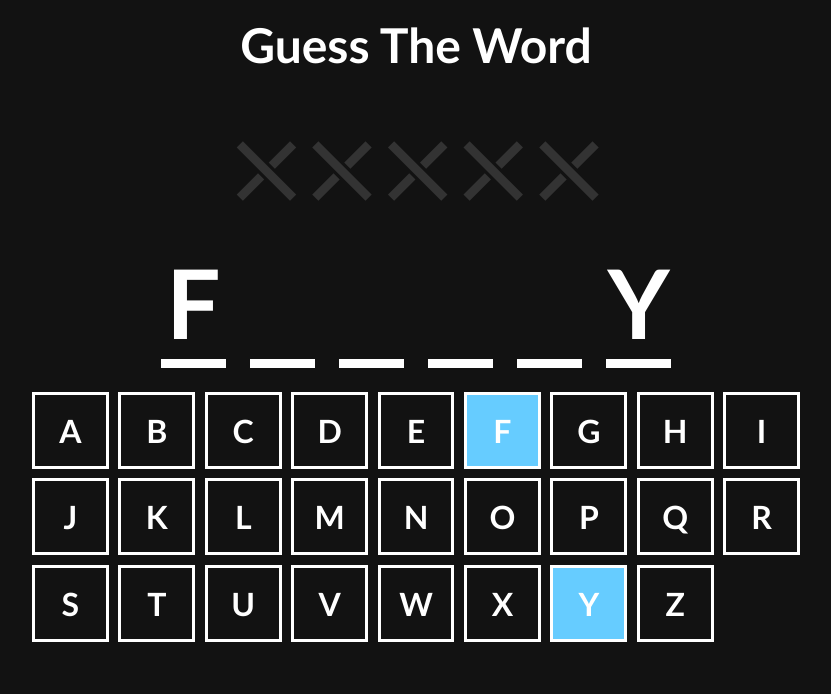
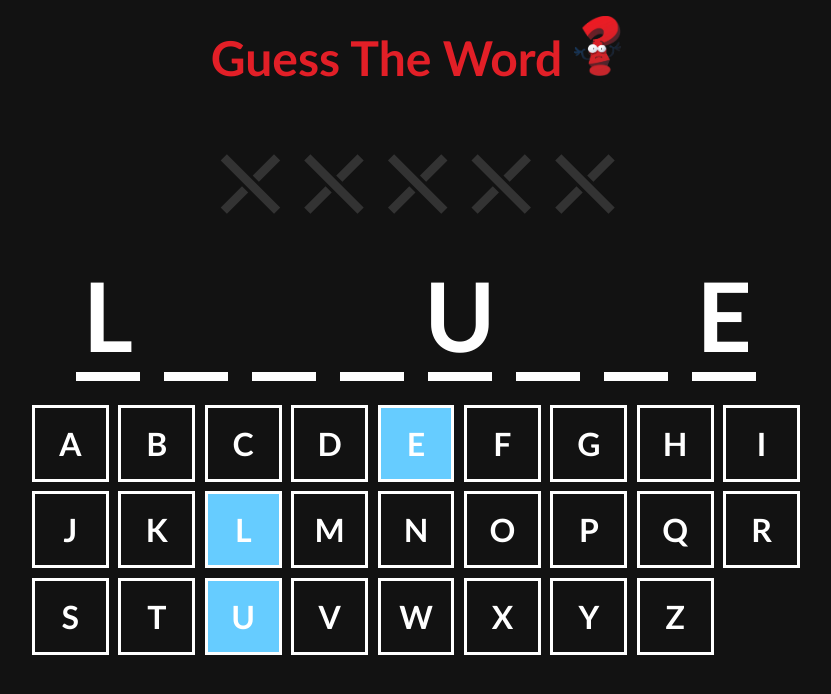
Before and after one commit to AkkiBro001/game-guess-the-word, a React (Vite) app: page / in a window 1280 px wide. Shown: the top 694 px of the page, without its empty margins (224-1055 px from the left). Built offline with nearby package versions, Linux system fonts and the light colour scheme.

Commit message:
Normal Game Done

```diff
--- a/src/App.css
+++ b/src/App.css
@@ -22,6 +22,11 @@ body{
 
 .main h2{
   font-size: 3rem;
+  color: #e21f27;
+}
+
+.main .question{
+  height: 60px;
 }
 
 .main .result{
@@ -49,18 +54,19 @@ body{
   font-weight: 900;
   display: flex;
   gap: 0.25em;
-
+  flex-wrap: wrap;
+  justify-content: center;
 }
 
 .main .guessWord .words{
-  width: 65px;
+  width: 4rem;
   display: flex;
   justify-content: center;
 }
 
 .main .keybord{
   display: grid;
-  grid-template-columns: repeat(auto-fit, minmax(70px, 1fr));
+  grid-template-columns: repeat(auto-fit, minmax(4.3rem, 1fr));
   gap: 0.6em;
 
 }
@@ -70,7 +76,7 @@ body{
   aspect-ratio: 1/1;
   font-size: 2rem;
   font-weight: bold;
-  border: 3px solid #fff;
+  border: 0.2rem solid #fff;
   background-color: transparent;
   color: #fff;
   cursor: pointer;
@@ -93,5 +99,14 @@ body{
 
 .main .attempt{
   display: flex;
-  gap: 1em
+  gap: 1.5em;
+  flex-wrap: wrap;
+  justify-content: center;
 }
+
+
+@media screen and (max-width: 768px) {
+    html{
+      font-size: 67.5%;
+    }
+}
--- a/src/App.jsx
+++ b/src/App.jsx
@@ -5,16 +5,11 @@ import GuessWords from './GuessWords';
 import KeyboardLayout from './KeyboardLayout';
 import Words from './wordsList.json'
 import { ATTEMPT } from './GuessWordAttempt';
+import question from './assets/question.png'
 
 function App() {
   function getWord() {
-    let word = Words[Math.floor(Math.random() * Words.length)]
-    const isNotReapeatletter =  word.split("").every((letter, _, arr) => arr.indexOf(letter) === arr.lastIndexOf(letter))
-    if(isNotReapeatletter){
-      return word
-    }else{
-      getWord()
-    }
+    return Words[Math.floor(Math.random() * Words.length)]
   }
 
   const [wordToGuess, setWordToGuess] = useState(
@@ -55,13 +50,13 @@ function App() {
 
 
   return <div className="main">
-    <h2>Guess The Word</h2>
+    <h2>Guess The Word <img src={question} className="question"/></h2>
     <p className="result">
-      {isWinner && "Winner!!! Refresh to try again"}
-      {isLose && "Nice Try! Refresh to try again"}
+      {isWinner && "Winner!!! Press 'Enter' to try again"}
+      {isLose && "Nice Try! Press 'Enter' to try again"}
     </p>
     <GuessWordAttempt noOfGuesses={inCorrectWord.length} />
-    <GuessWords guessWords={guessWords} wordToGuess={wordToGuess} />
+    <GuessWords guessWords={guessWords} wordToGuess={wordToGuess} revelLetters = {isLose}/>
     <div style={{ alignSelf: 'stretch' }}>
       <KeyboardLayout
         disabledKeyboard={isWinner || isLose}
--- a/src/GuessWords.jsx
+++ b/src/GuessWords.jsx
@@ -1,12 +1,16 @@
 import React, { useState } from 'react'
 
-function GuessWords({guessWords, wordToGuess}) {
+function GuessWords({guessWords, wordToGuess, revelLetters}) {
   console.log(guessWords, wordToGuess)
   return (
     <div className="guessWord">
         {wordToGuess.split("").map((letter, index) => <span key={index} style={{borderBottom: '0.1em solid white'}}>
-        <span style={{visibility: guessWords.includes(letter) ? 'visible' : 'hidden'}} className="words">
+        <span style={{
+          visibility: guessWords.includes(letter) || revelLetters ? 'visible' : 'hidden',
+          color: !guessWords.includes(letter) && revelLetters ? 'red' : '#fff'
+        }} className="words">
           {letter}
+
         </span>
         </span>)}
     </div>
--- a/src/KeyboardLayout.jsx
+++ b/src/KeyboardLayout.jsx
@@ -4,7 +4,7 @@ const KEYS = Array.from(Array(26)).map((e, i) => i + 65).map((x) => String.fromC
 
 
 function KeyboardLayout({activeLetters, inActiveLetters, addGuessLetter, disabledKeyboard}) {
-  console.log(activeLetters)
+
   return (
     <div className="keybord">
     {KEYS.map((key, index) => {
```
Also changed, not shown: src/assets/question.png (added).
